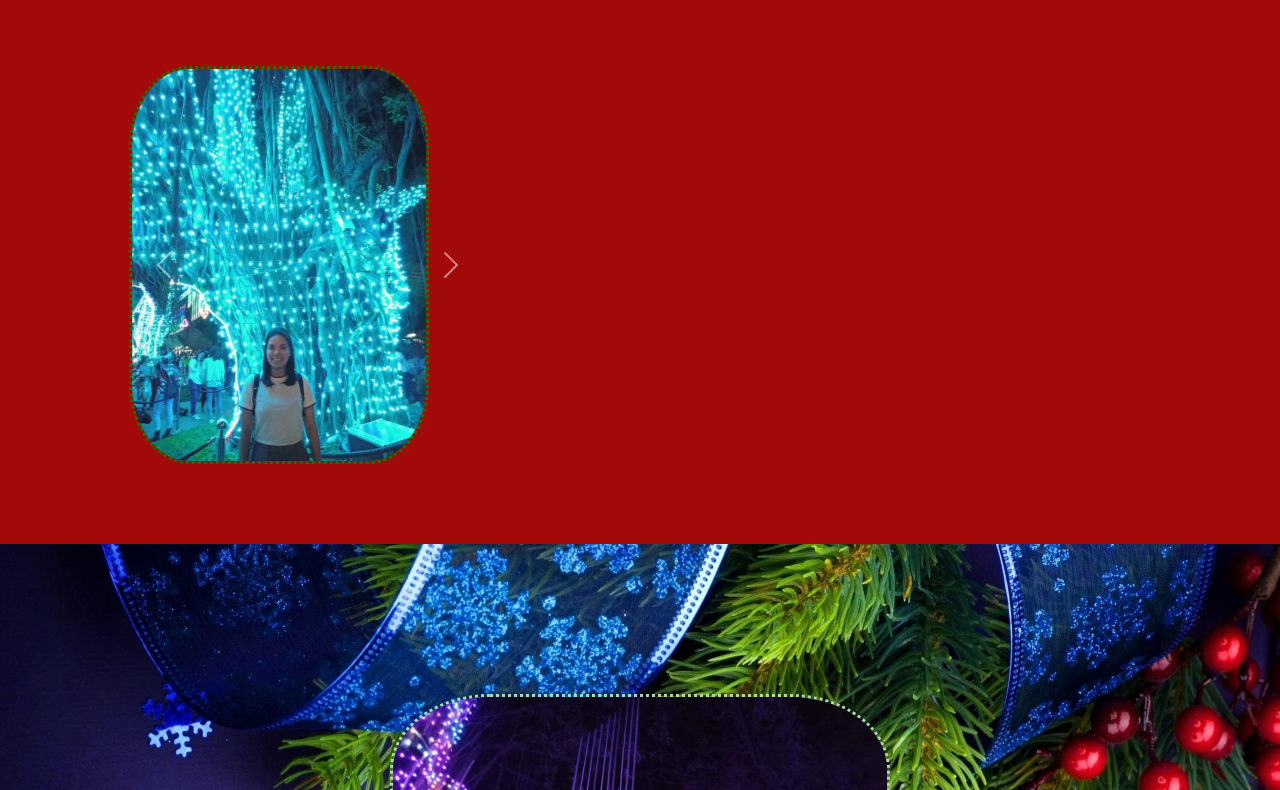
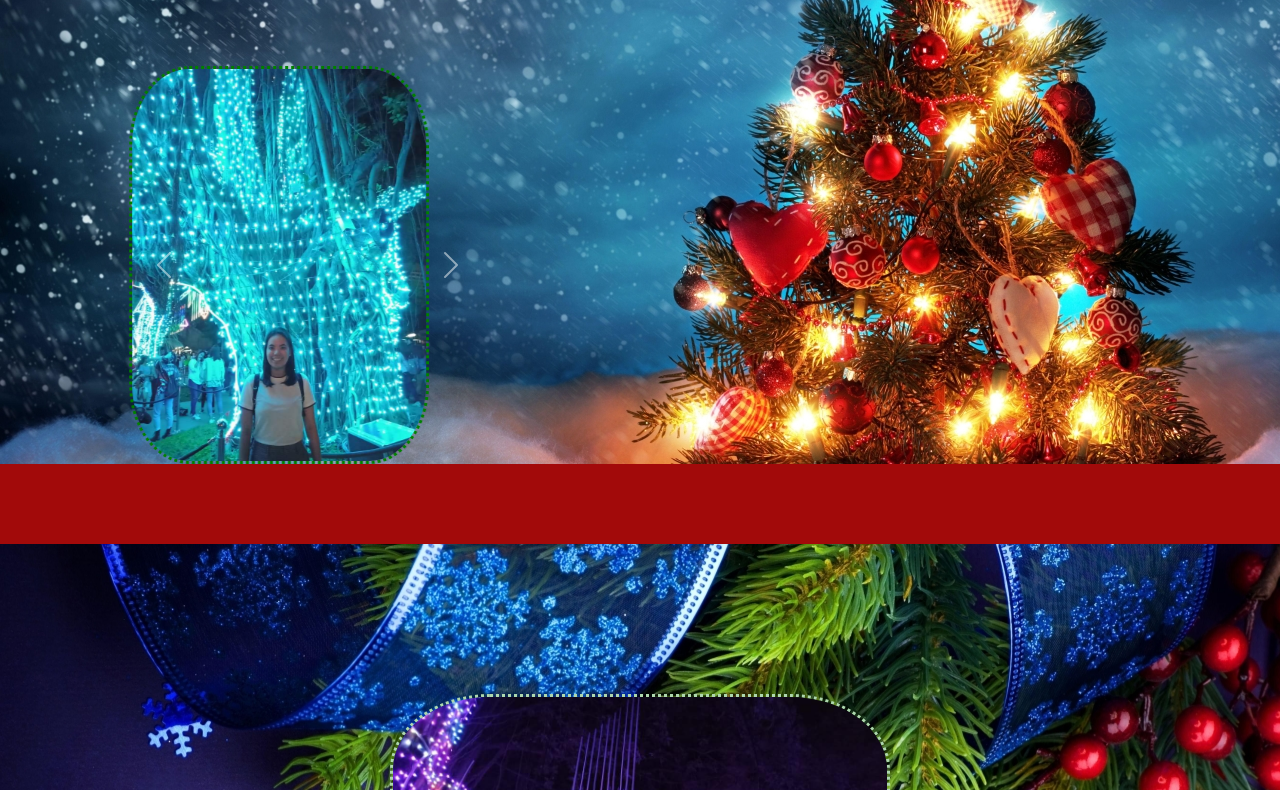
Before and after one commit to jhunie15/ChristmasLoooove, a plain HTML site: page index.html in a window 1280 px wide. Shown: the part 221-1011 px from the top of the page. Drawn offline with nearby package versions, Linux system fonts and the light colour scheme; a web font is replaced by a local one.

Commit message:
Update index.html

```diff
--- a/index.html
+++ b/index.html
@@ -16,6 +16,7 @@
     <link rel="stylesheet" href="styles.css">
   </head>
   <body>
+    <section class="head">
     <h1>Merry Christmas and Happy New Year Baby! 💖👫💖</h1>
 
     <div id="pictureCarousel" class="carousel slide" data-bs-ride="carousel">
@@ -45,6 +46,7 @@
         <span class="visually-hidden">Next</span>
       </a>
     </div>
+    </section>
     <section id="lights">
         <div id="christmasCarousel" class="carousel" data-bs-ride="carousel">
           <div class="carousel-inner">
```
